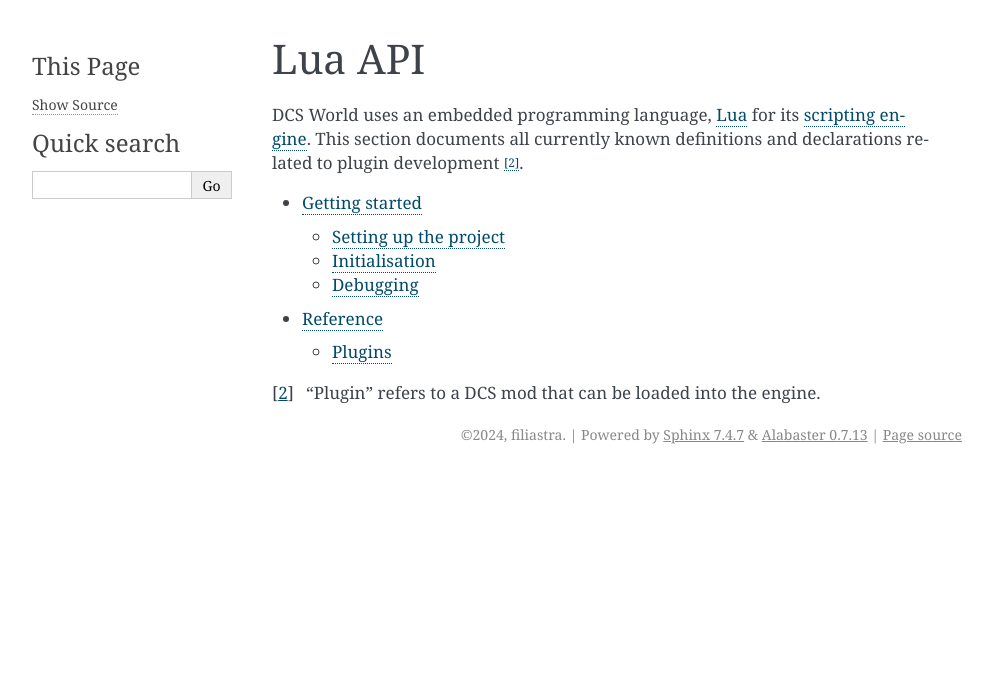
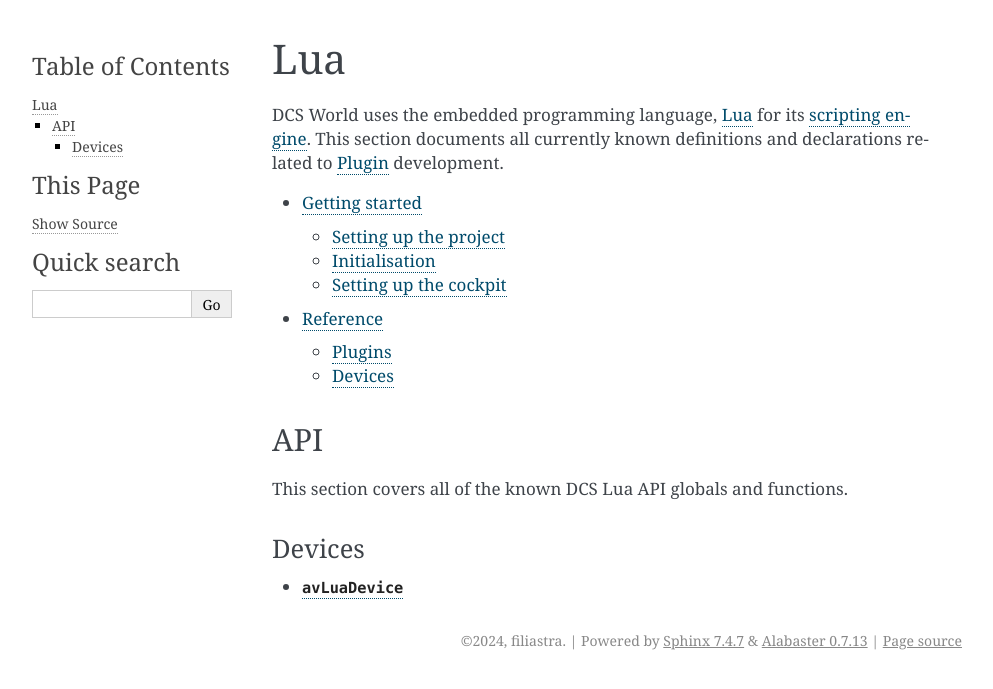
Before and after one commit to eightween/dcswd, a Sphinx documentation site: the page built from docs/lua.rst, in a window 1280 px wide. Shown: the top 689 px of the page, without its empty margins (148-1141 px from the left). Built offline with Sphinx 7.4.7, drawn with Linux system fonts in a browser that asks for light colours.

Commit message:
feat, docs: fix breaking collapsibles, abstract lua api, add glossary and terms

```diff
--- a/docs/index.rst
+++ b/docs/index.rst
@@ -16,6 +16,7 @@ Table of Contents
    :maxdepth: 3
 
    lua
+   glossary
 
 Search
 ------
--- a/docs/lua.rst
+++ b/docs/lua.rst
@@ -1,9 +1,9 @@
-Lua API
-=======
+Lua
+===
 
-DCS World uses an embedded programming language, `Lua <https://www.lua.org/about.html>`_ for
+DCS World uses the embedded programming language, `Lua <https://www.lua.org/about.html>`_ for
 its `scripting engine <https://dcs.world/en/support/faq/1253/>`_. This section documents all
-currently known definitions and declarations related to plugin development [#1]_.
+currently known definitions and declarations related to :term:`Plugin` development.
 
 .. toctree::
    :maxdepth: 2
@@ -11,4 +11,15 @@ currently known definitions and declarations related to plugin development [#1]_
    lua.quickstart
    lua.ref
 
-.. [#1] "Plugin" refers to a DCS mod that can be loaded into the engine.
+API
+---
+
+This section covers all of the known DCS Lua API globals and functions.
+
+Devices
+*******
+
+.. toctree::
+   :maxdepth: 1
+
+   lua.api.device
```
Also changed, not shown: docs/glossary.rst (added, +18 -0 lines), docs/lua.api.device.rst (added, +29 -0 lines), docs/lua.quickstart.rst (+9 -13 lines), docs/lua.ref.rst (+33 -19 lines).
